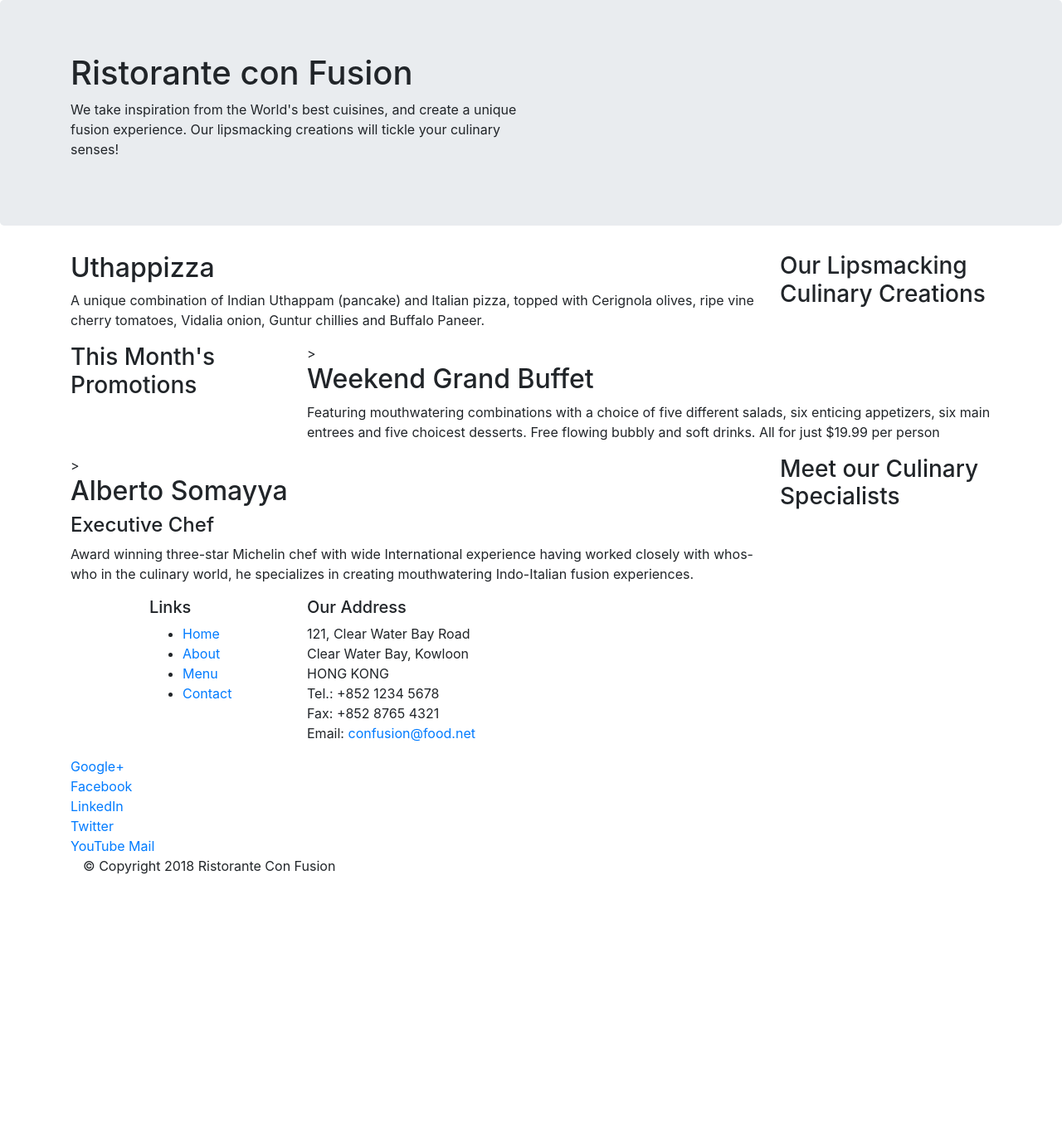
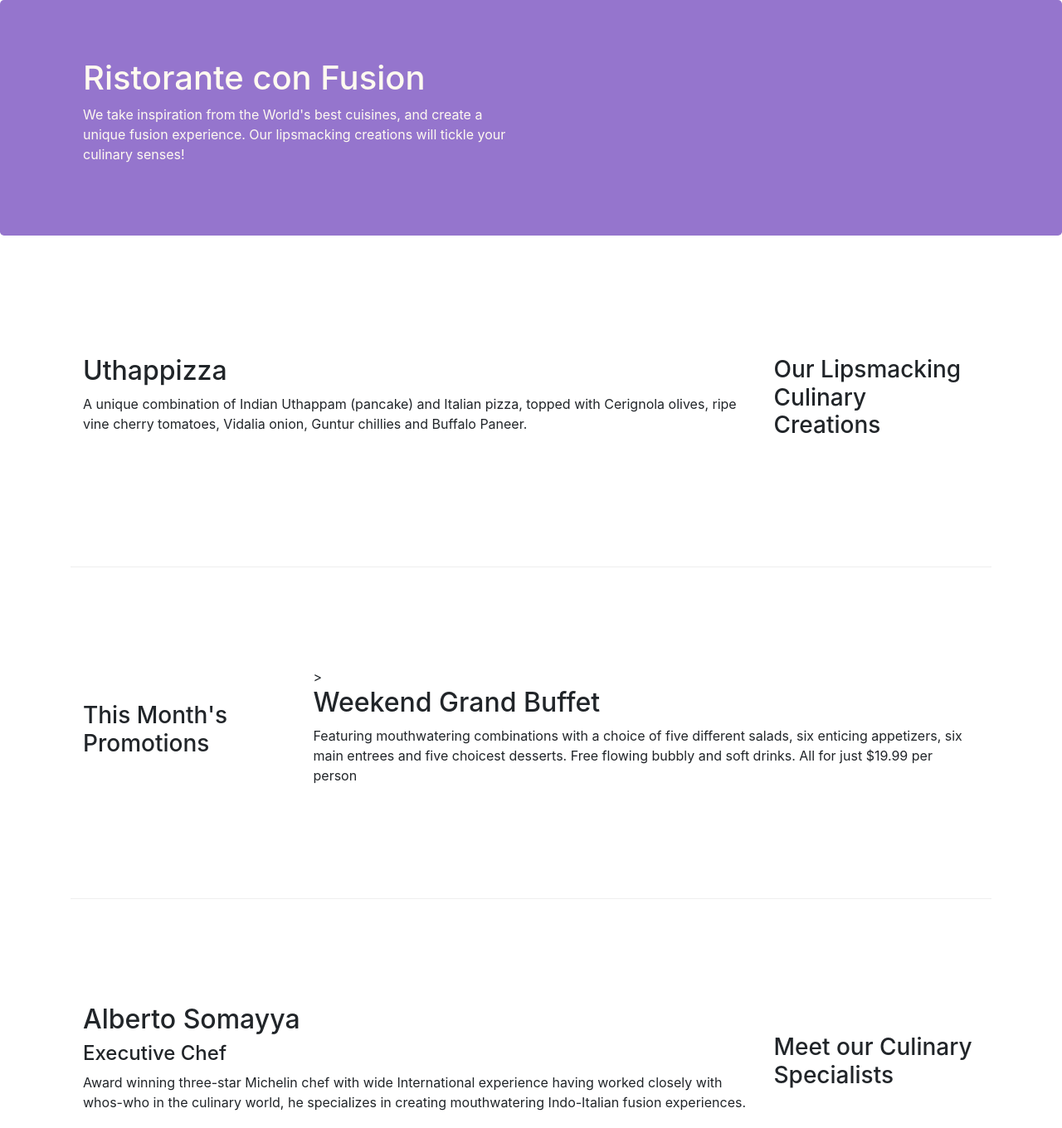
Before and after one commit to aakhya1/pizzaOrder-website-CourseraProject-, a website: page index.html in a window 1280 px wide. Shown: the top 1360 px of the page at 83% size. Before the commit the page ends 1072 px from the top, so only its background shows below. Drawn offline with nearby package versions, Linux system fonts and the light colour scheme.

Commit message:
Bootstrap grid part two

```diff
--- /dev/null
+++ b/css/style.css
@@ -0,0 +1,26 @@
+.row-header{
+	margin: 0px auto;
+	padding: 0px auto;
+}
+.row-content{
+	margin: 0px auto;
+	padding: 50px 0px 50px 0px;
+	border-bottom: 1px ridge;
+	min-height: 400px;
+}
+.footer{
+	background-color: #D1C4E9;
+	margin: 0px auto;
+	padding: 20px 0px 20px 0px;
+}
+.jumbotron {
+	padding: 70px 30px 70px 30px;
+	margin: 0px auto;
+	background:#9575CD;
+	color:floralwhite;
+}
+address{
+	font-size: 80%;
+	margin: 0px;
+	color: #0f0f0f;
+}
--- a/index.html
+++ b/index.html
@@ -8,6 +8,7 @@
 
     <!-- Bootstrap CSS -->
     <link rel="stylesheet" href="node_modules/bootstrap/dist/css/bootstrap.min.css">
+    <link rel="stylesheet" href="css/style.css">
     <title>Ristorante Con Fusion</title>
 </head>
 
@@ -15,7 +16,7 @@
 
     <header class="jumbotron">
         <div class="container">
-            <div class="row">
+            <div class="row row-header">
                 <div class="col-12 col-sm-6">
                     <h1>Ristorante con Fusion</h1>
                     <p>We take inspiration from the World's best cuisines, and create a unique fusion experience. Our lipsmacking creations will tickle your culinary senses!</p>
@@ -27,7 +28,7 @@
     </header>
 
     <div class="container">
-        <div class="row">
+        <div class="row row-content align-items-center">
             <div class="col-12 col-sm-4  order -sm-last col-md-3">
                 <h3>Our Lipsmacking Culinary Creations</h3>
             </div>
@@ -38,7 +39,7 @@
         </div>
 
 
-        <div class="row">
+        <div class="row row-content align-items-center">
             <div class="col-12 col-sm-4 col-md-3">
                 <h3>This Month's Promotions</h3>
             </div>
@@ -48,11 +49,11 @@
             </div>
         </div>
 
-        <div class="row">
+        <div class="row row-content align-items-center">
             <div class="col-12 col-sm-4 order-sm-last col-md-3">
                 <h3>Meet our Culinary Specialists</h3>
             </div>
-            <div class="col col-sm order-sm-first col-md">>
+            <div class="col col-sm order-sm-first col-md">
                 <h2>Alberto Somayya</h2>
                 <h4>Executive Chef</h4>
                 <p>Award winning three-star Michelin chef with wide International experience having worked closely with whos-who in the culinary world, he specializes in creating mouthwatering Indo-Italian fusion experiences. </p>
@@ -60,12 +61,12 @@
         </div>
     </div>
 
-    <footer>
+    <footer class="footer">
         <div class="container">
             <div class="row">
                 <div class="col-4 offset-1 col-sm-2">
                     <h5>Links</h5>
-                    <ul>
+                    <ul class="list-unstyled">//this willremove bullets
                         <li><a href="#">Home</a></li>
                         <li><a href="#">About</a></li>
                         <li><a href="#">Menu</a></li>
@@ -83,8 +84,8 @@
 		              Email: <a href="mailto:confusion@food.net">confusion@food.net</a>
 		           </address>
                 </div>
-                <div>
-                    <div class="col-12 col-sm-4">
+                    <div class="col-12 col-sm-4 align-self-center">
+                        <div class="text-center">
                         <a href="http://google.com/+">Google+</a>
                         <a href="http://www.facebook.com/profile.php?id=">Facebook</a>
                         <a href="http://www.linkedin.com/in/">LinkedIn</a>
@@ -93,8 +94,9 @@
                         <a href="mailto:">Mail</a>
                     </div>
                 </div>
+                </div>
            </div>
-           <div>
+           <div class="row justify-content-center">
                 <div class="col-auto">
                     <p>© Copyright 2018 Ristorante Con Fusion</p>
                 </div>
```
